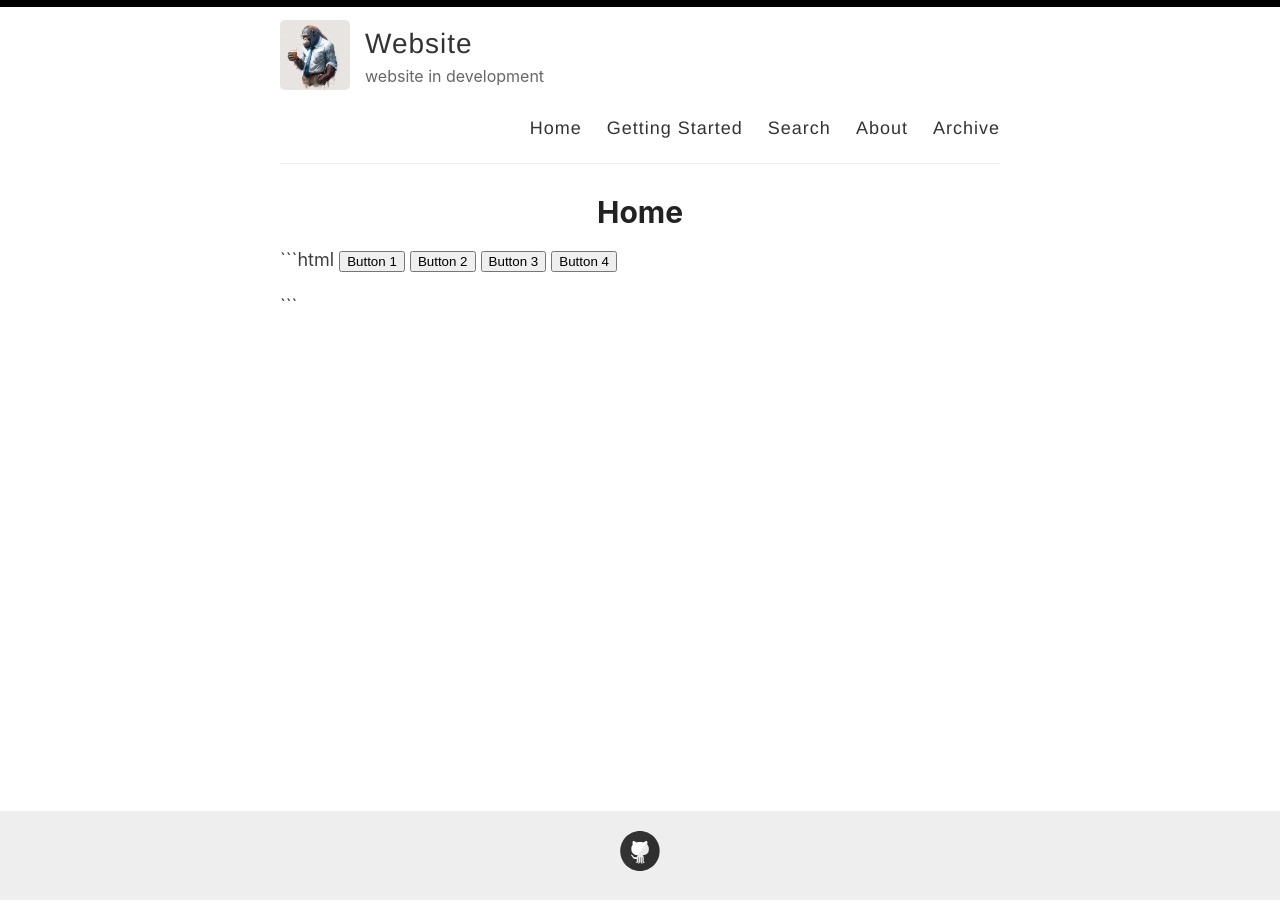
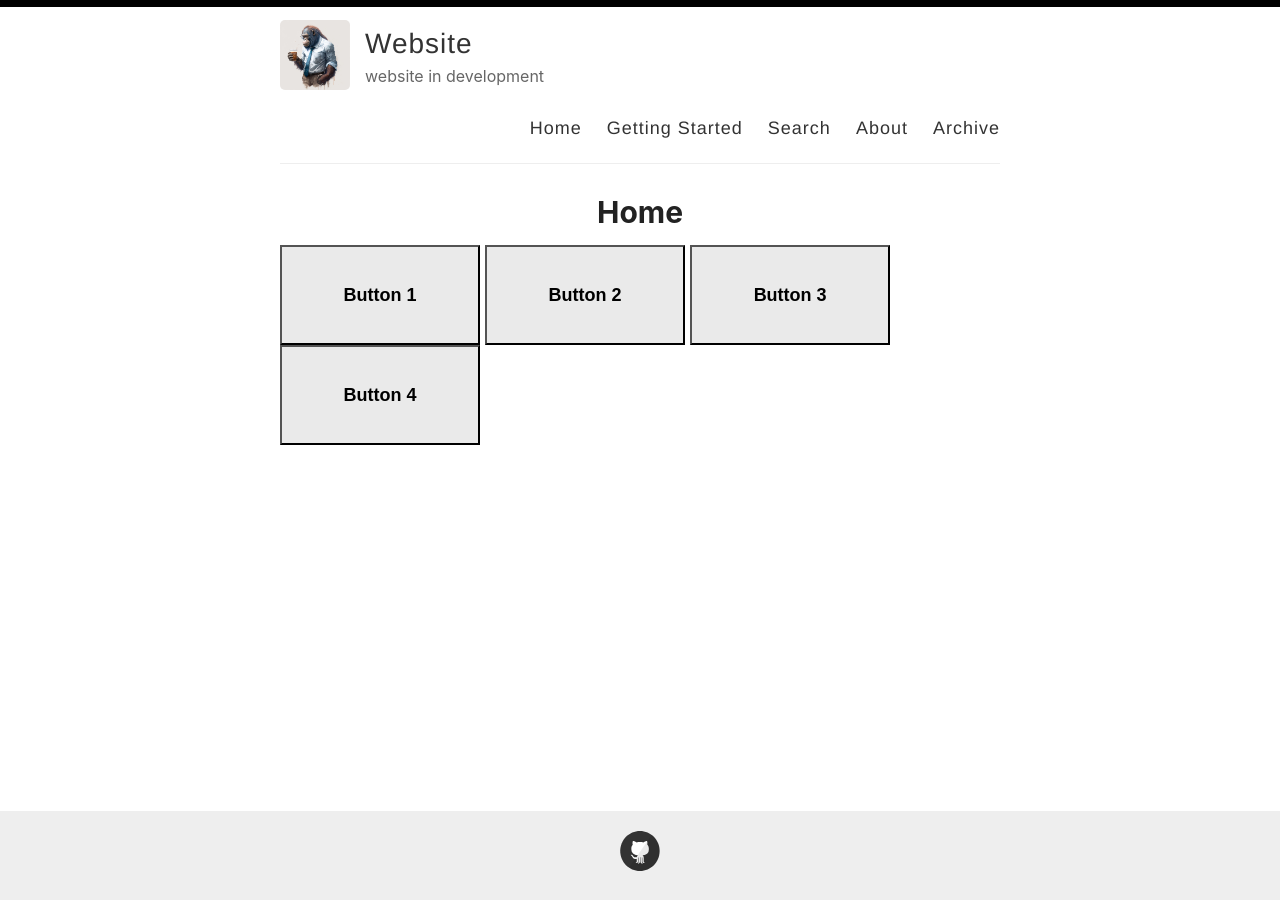
Before and after one commit to StefanRandow/StefanRandow.github.io, a Jekyll site: the page built from _pages/home.md, in a window 1280 px wide. Built offline with Jekyll 4.4.1, drawn with Linux system fonts in a browser that asks for light colours.

Commit message:
Update home.md

````diff
--- a/_pages/home.md
+++ b/_pages/home.md
@@ -6,10 +6,9 @@ title: Home
 
 <div class="window-container">
 
-```html
-<button class="window-button">Button 1</button>
-<button class="window-button">Button 2</button>
-<button class="window-button">Button 3</button>
-<button class="window-button">Button 4</button>
+<button class="window-button" style="width: 200px; height: 100px; background-color: #eaeaea; font-size: 18px; font-weight: bold;">Button 1</button>
+<button class="window-button" style="width: 200px; height: 100px; background-color: #eaeaea; font-size: 18px; font-weight: bold;">Button 2</button>
+<button class="window-button" style="width: 200px; height: 100px; background-color: #eaeaea; font-size: 18px; font-weight: bold;">Button 3</button>
+<button class="window-button" style="width: 200px; height: 100px; background-color: #eaeaea; font-size: 18px; font-weight: bold;">Button 4</button>
+
 </div>
-```
````
